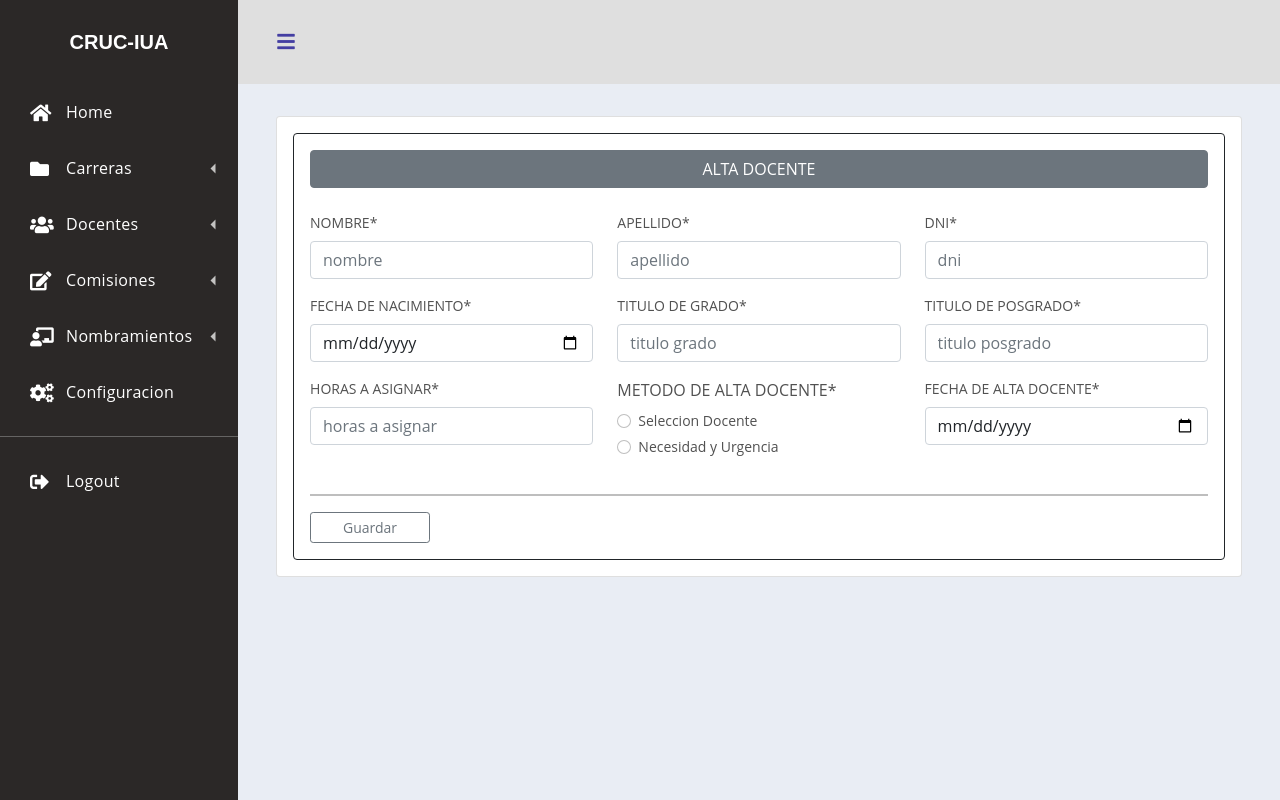
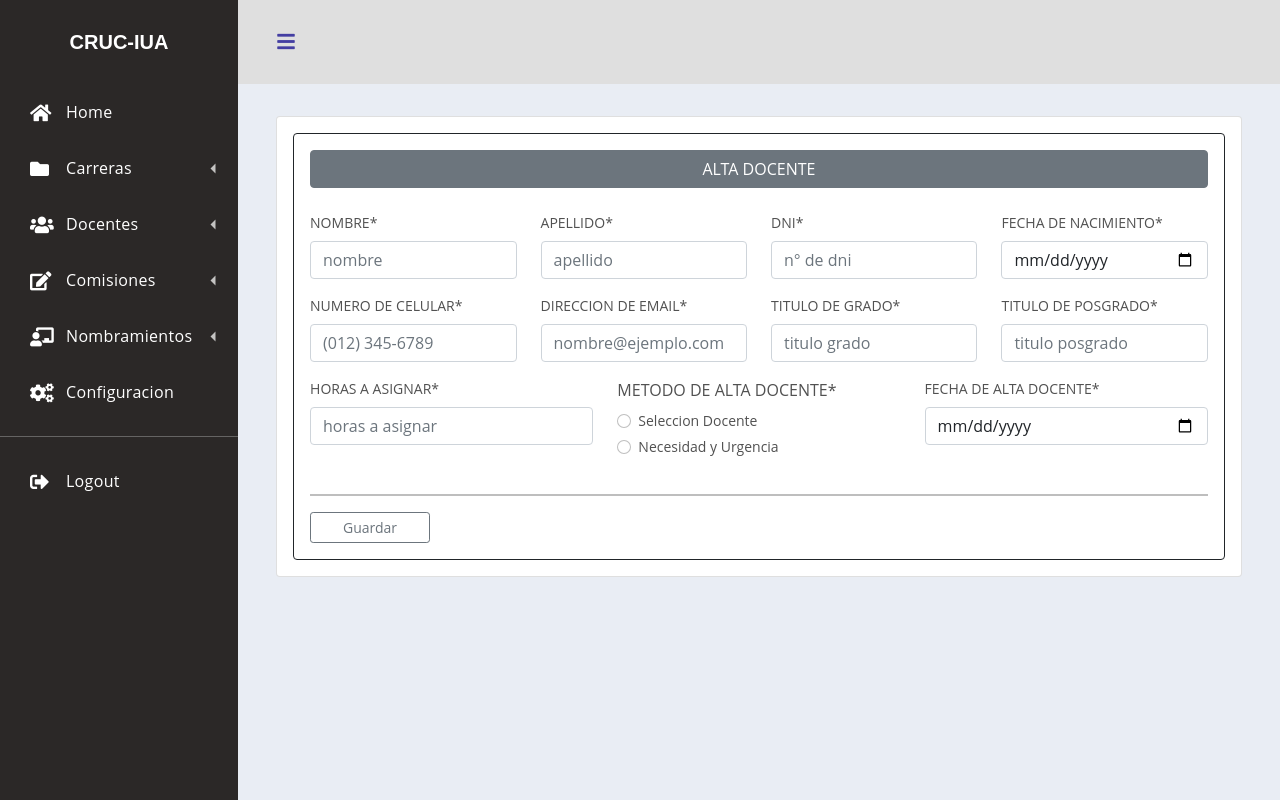
Before and after one commit to crodriguezbar/proyecto_nomb_docente, a Django app: page /altadocente/ in a window 1280 px wide. Run offline with Django 4.2, Linux system fonts and the light colour scheme; some libraries are stand-ins or nearby versions.

Commit message:
forms mejoras

```diff
--- a/app_nomb_doc/forms.py
+++ b/app_nomb_doc/forms.py
@@ -27,12 +27,25 @@ class FormAltaDocente (forms.ModelForm):
         label='DNI',
         max_length=7,
         validators=[RegexValidator(r'^[0-9]*$', message='Solo numeros estan permitidos!')],
-        widget=forms.TextInput(attrs={'placeholder':'dni'})
+        widget=forms.TextInput(attrs={'placeholder':'n° de dni'})
     )
     fecha_nacimiento=forms.DateField(
         label='FECHA DE NACIMIENTO',
         widget=forms.DateInput(attrs={'type':"date", 'max':datetime.now().date()}),
     )
+    telefono=forms.CharField(
+        label='NUMERO DE CELULAR',
+        min_length=5, max_length=40,
+        validators=[RegexValidator(r'^[a-zA-ZÀ-ÿ\s]*$', message='Solo letras estan permitidos!')],
+        widget=forms.TextInput(attrs={'placeholder':'(012) 345-6789'})
+    )
+    email=forms.CharField(
+        label='DIRECCION DE EMAIL',
+        min_length=8, max_length=40,
+        validators=[RegexValidator(r'^[a-zA-Z0-9.+_-]+@[a-zA-Z0-9._-]+\.[a-zA-Z]+$', message='Ingrese una direccion valida de email!')],
+        widget=forms.TextInput(attrs={'placeholder':'nombre@ejemplo.com'})
+    )
+
     titulo_grado=forms.CharField(
         label='TITULO DE GRADO',
         min_length=5, max_length=40,
--- a/app_nomb_doc/models.py
+++ b/app_nomb_doc/models.py
@@ -7,6 +7,8 @@ class Docentes(models.Model):
     apellido=models.CharField(max_length=40)
     dni=models.CharField(max_length=7)
     fecha_nacimiento=models.DateField()
+    telefono=models.CharField(max_length=20)
+    email=models.EmailField(max_length=50)
     titulo_grado=models.CharField(max_length=40)
     titulo_posgrado=models.CharField(max_length=40)
     hs_asignar=models.CharField(max_length=2)
--- a/app_nomb_doc/templates/formularios/docentes/form_alta_docente.html
+++ b/app_nomb_doc/templates/formularios/docentes/form_alta_docente.html
@@ -12,18 +12,20 @@
     {% endif %}
 
     <div class="container mt-18" style="width: 95%; font-size:14px">
-    <form action="" method="POST" class="card p-3 mt-5" autocomplete="off" novalidate> {% csrf_token %}
+    <form action="" method="POST" class="card p-3 mt-5" autocomplete="off" novalidate > {% csrf_token %}
         <div class="card border-dark p-3">
             <span class="btn btn-secondary mb-4">ALTA DOCENTE</span>
             <div class="row">
-                <div class="col-4">{{formulario.nombre|as_crispy_field}}</div>
-                <div class="col-4">{{formulario.apellido|as_crispy_field}}</div>
-                <div class="col-4">{{formulario.dni|as_crispy_field}}</div>
+                <div class="col-3">{{formulario.nombre|as_crispy_field}}</div>
+                <div class="col-3">{{formulario.apellido|as_crispy_field}}</div>
+                <div class="col-3">{{formulario.dni|as_crispy_field}}</div>
+                <div class="col-3">{{formulario.fecha_nacimiento|as_crispy_field}}</div>
             </div>
             <div class="row">
-                <div class="col-4">{{formulario.fecha_nacimiento|as_crispy_field}}</div>
-                <div class="col-4">{{formulario.titulo_grado|as_crispy_field}}</div>
-                <div class="col-4">{{formulario.titulo_posgrado|as_crispy_field}}</div>
+                <div class="col-3">{{formulario.telefono|as_crispy_field}}</div>
+                <div class="col-3">{{formulario.email|as_crispy_field}}</div>
+                <div class="col-3">{{formulario.titulo_grado|as_crispy_field}}</div>
+                <div class="col-3">{{formulario.titulo_posgrado|as_crispy_field}}</div>
             </div>
             <div class="row">
                 <div class="col-4">{{formulario.hs_asignar|as_crispy_field}}</div>
--- a/app_nomb_doc/templates/static/inicio.html
+++ b/app_nomb_doc/templates/static/inicio.html
@@ -66,7 +66,9 @@
             {% block contenido %}  {% endblock %}
         </div>
     </div>
-<script src="https://cdn.jsdelivr.net/npm/bootstrap@5.0.2/dist/js/bootstrap.bundle.min.js" integrity="sha384-MrcW6ZMFYlzcLA8Nl+NtUVF0sA7MsXsP1UyJoMp4YLEuNSfAP+JcXn/tWtIaxVXM" crossorigin="anonymous"></script>
+    <script src="https://cdn.jsdelivr.net/npm/bootstrap@5.0.2/dist/js/bootstrap.bundle.min.js" integrity="sha384-MrcW6ZMFYlzcLA8Nl+NtUVF0sA7MsXsP1UyJoMp4YLEuNSfAP+JcXn/tWtIaxVXM" crossorigin="anonymous"></script>
+    <script src="https://code.jquery.com/jquery-3.6.1.min.js" integrity="sha256-o88AwQnZB+VDvE9tvIXrMQaPlFFSUTR+nldQm1LuPXQ=" crossorigin="anonymous"></script>
+    <script src="https://cdnjs.cloudflare.com/ajax/libs/jquery.mask/1.14.16/jquery.mask.min.js" integrity="sha512-pHVGpX7F/27yZ0ISY+VVjyULApbDlD0/X0rgGbTqCE7WFW5MezNTWG/dnhtbBuICzsd0WQPgpE4REBLv+UqChw==" crossorigin="anonymous" referrerpolicy="no-referrer"></script>
 </body>
 
 </html>
```
